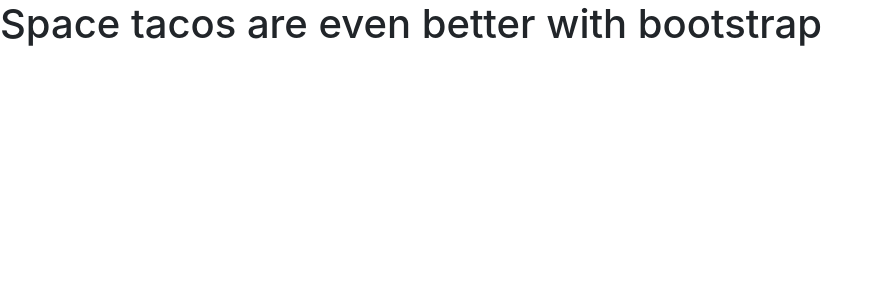
After one commit to ZSalama/book_me, a Django app: page /bootstrap/ in a window 1280 px wide. The commit adds this page. Shown: the top 300 px of the page, without its empty margins (0-881 px from the left). Run offline with Django 5.2, Linux system fonts and the light colour scheme; some libraries are stand-ins or nearby versions.

Commit message:
added bootstrap webpage

```diff
--- a/manage.py
+++ b/manage.py
@@ -4,7 +4,7 @@
 import sys
 
 def main():
-	os.environ.setdefault('DJANGO_SETTINGS_MODULE', 'myproject.settings')
+	os.environ.setdefault('DJANGO_SETTINGS_MODULE', 'project.settings')
 	try:
 		from django.core.management import execute_from_command_line
 	except ImportError as exc:
--- /dev/null
+++ b/myapp/templates/myapp/bootstrap.html
@@ -0,0 +1,21 @@
+<!-- myapp/templates/myapp/bootstrap.html -->
+
+<!DOCTYPE html>
+<html lang='en'>
+	<head>
+		<meta charset="UTF-8">
+		<meta name="viewport" content="width=device-width, initial-scale=1, shrink-to-fit=no">
+		<title>Bootstrap page</title>
+		<!-- Bootstrap CSS-->
+		<link rel="stylesheet" href="https://cdn.jsdelivr.net/npm/bootstrap@4.4.1/dist/css/bootstrap.min.css" integrity="sha384-Vkoo8x4CGsO3+Hhxv8T/Q5PaXtkKtu6ug5TOeNV6gBiFeWPGFN9MuhOf23Q9Ifjh" crossorigin="anonymous">
+
+		<title>Space Tacos!</title>
+	</head>
+	<body>
+		<h1>Space tacos are even better with bootstrap</h1>
+
+		<script src="https://code.jquery.com/jquery-3.4.1.slim.min.js" integrity="sha384-J6qa4849blE2+poT4WnyKhv5vZF5SrPo0iEjwBvKU7imGFAV0wwj1yYfoRSJoZ+n" crossorigin="anonymous"></script>
+		<script src="https://cdn.jsdelivr.net/npm/popper.js@1.16.0/dist/umd/popper.min.js" integrity="sha384-Q6E9RHvbIyZFJoft+2mJbHaEWldlvI9IOYy5n3zV9zzTtmI3UksdQRVvoxMfooAo" crossorigin="anonymous"></script>
+		<script src="https://cdn.jsdelivr.net/npm/bootstrap@4.4.1/dist/js/bootstrap.min.js" integrity="sha384-wfSDF2E50Y2D1uUdj0O3uMBJnjuUD4Ih7YwaYd1iqfktj0Uod8GCExl3Og8ifwB6" crossorigin="anonymous"></script>
+	</body>
+</html>
--- a/myapp/templates/myapp/home.html
+++ b/myapp/templates/myapp/home.html
@@ -8,7 +8,7 @@
 		>
 	</head>
 	<body>
-		<p>Space tacos are better than real tacos</p>
+		<p>Space tacos are indeed better than real tacos</p>
 		<p><span id='changeme'>Kerchow!</span></p>
 		<script src="/static/js/greenlight.js"></script>
 	</body>
--- a/myapp/urls.py
+++ b/myapp/urls.py
@@ -3,4 +3,5 @@
 
 urlpatterns = [
 	path("", views.index, name="index"),
+	path('bootstrap/', views.bootstrap, name='bootstrap'),
 ]
--- a/myapp/views.py
+++ b/myapp/views.py
@@ -4,3 +4,6 @@
 
 def index(request):
 	return render(request, "myapp/home.html")
+
+def bootstrap(request):
+	return render(request, 'myapp/bootstrap.html')
--- a/project/urls.py
+++ b/project/urls.py
@@ -17,8 +17,10 @@
 from django.contrib import admin
 from django.urls import path, include
 
+
 urlpatterns = [
     path('admin/', admin.site.urls),
     path('myapp/', include('myapp.urls')),
     path('', include('myapp.urls')),
+    path('boostrap/', include('myapp.urls')),
 ]
```
